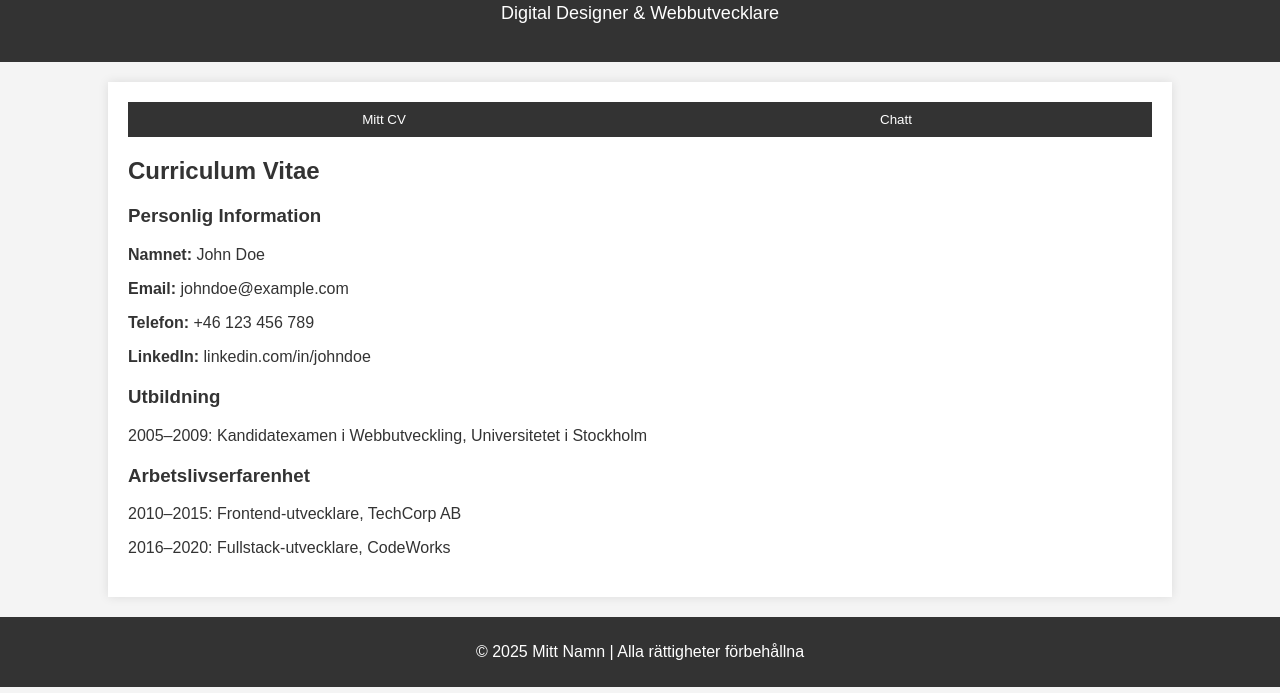
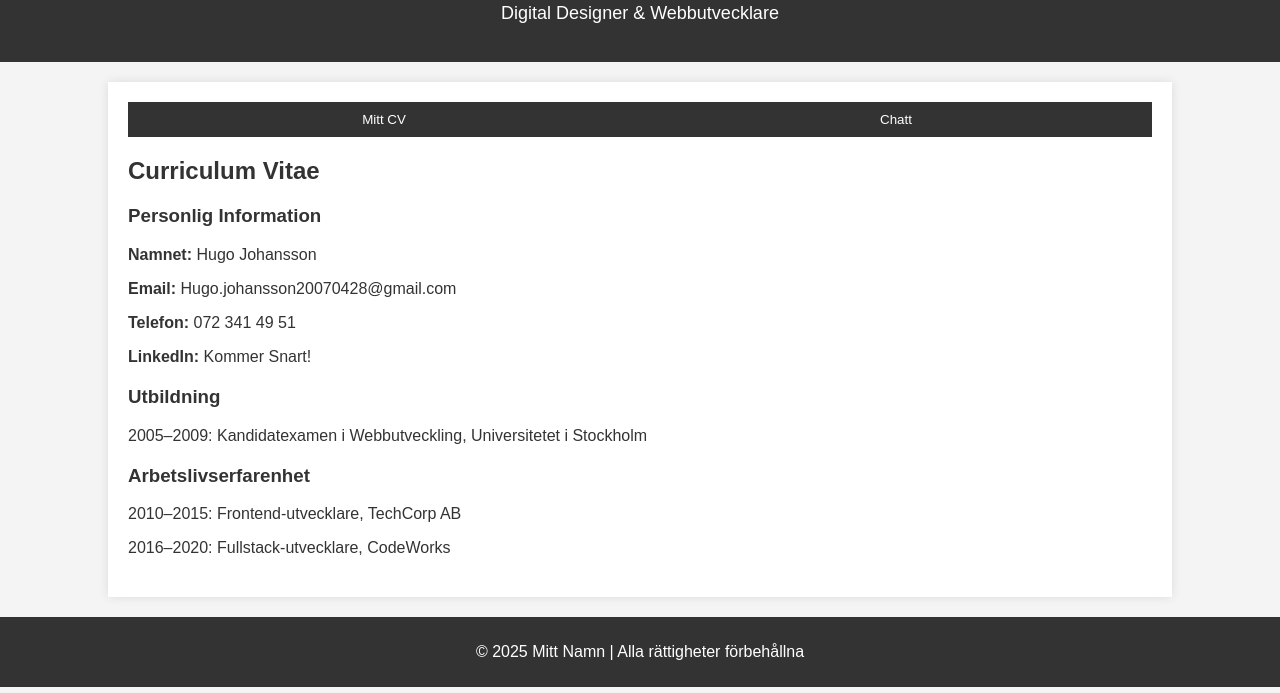
Before and after one commit to Dinbababre/HugosWebsite, a plain HTML site: page index.html in a window 1280 px wide. Shown: the part 107-800 px from the top of the page. Drawn offline with Linux system fonts and the light colour scheme.

Commit message:
index.html

```diff
--- a/index.html
+++ b/index.html
@@ -111,10 +111,10 @@
             <h2>Curriculum Vitae</h2>
             <div class="cv-section">
                 <h3>Personlig Information</h3>
-                <p><strong>Namnet:</strong> John Doe</p>
-                <p><strong>Email:</strong> johndoe@example.com</p>
-                <p><strong>Telefon:</strong> +46 123 456 789</p>
-                <p><strong>LinkedIn:</strong> linkedin.com/in/johndoe</p>
+                <p><strong>Namnet:</strong> Hugo Johansson</p>
+                <p><strong>Email:</strong> Hugo.johansson20070428@gmail.com</p>
+                <p><strong>Telefon:</strong> 072 341 49 51</p>
+                <p><strong>LinkedIn:</strong> Kommer Snart!</p>
             </div>
             <div class="cv-section">
                 <h3>Utbildning</h3>
```
